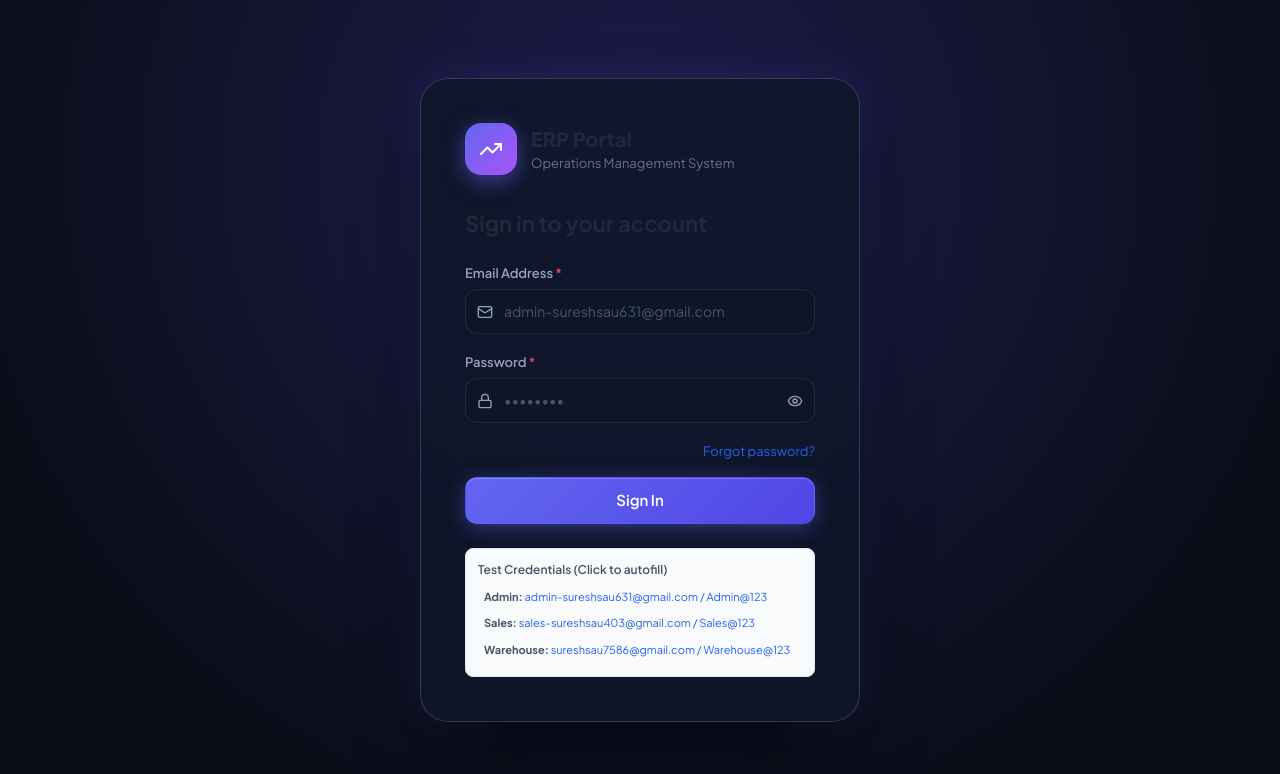
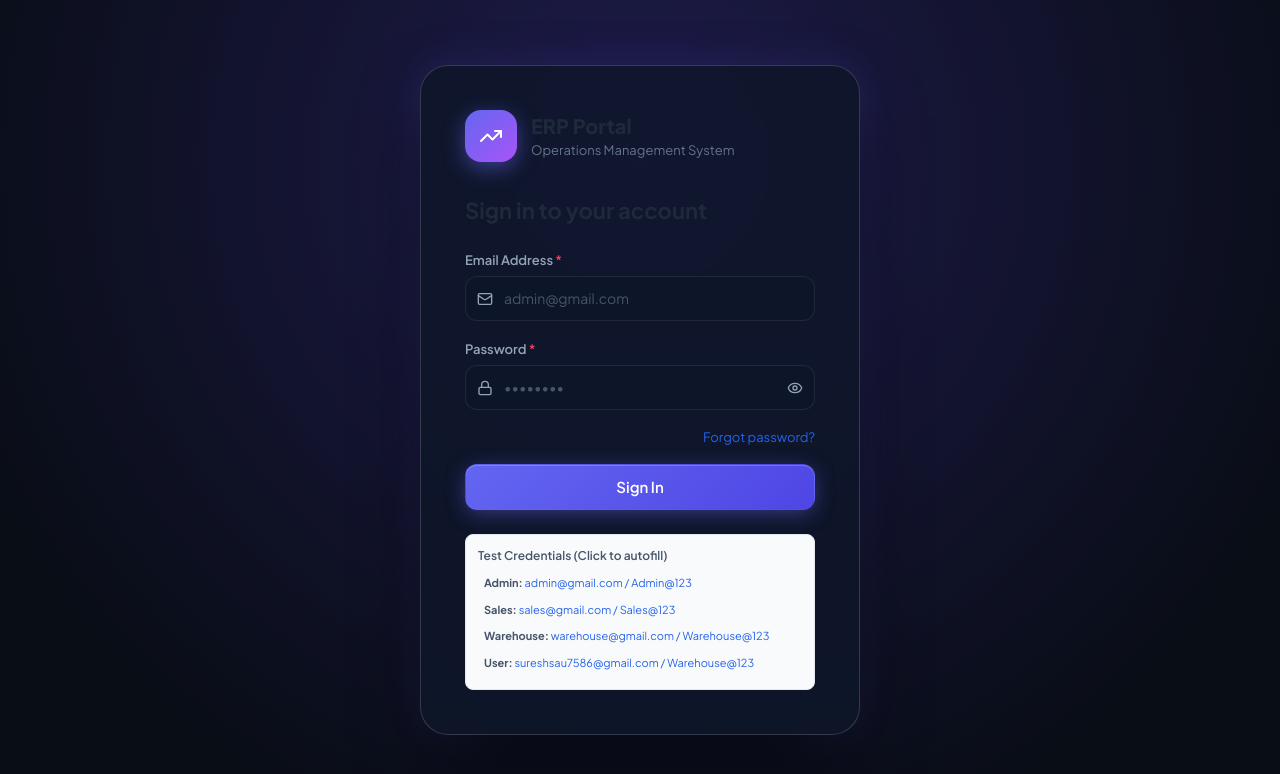
Before and after one commit to sureshsau/fundsroom, a React (Vite) app in the folder frontend/: page /login in a window 1280 px wide. Shown: the top 774 px of the page. Built offline with nearby package versions, Linux system fonts and the light colour scheme; no server answers.

Commit message:
Update pre-seeded accounts to clean professional emails across system and frontend

```diff
--- a/frontend/src/pages/auth/LoginPage.tsx
+++ b/frontend/src/pages/auth/LoginPage.tsx
@@ -43,9 +43,10 @@ export const LoginPage: React.FC = () => {
   };
 
   const testAccounts = [
-    { role: 'Admin', email: 'admin-sureshsau631@gmail.com', pass: 'Admin@123' },
-    { role: 'Sales', email: 'sales-sureshsau403@gmail.com', pass: 'Sales@123' },
-    { role: 'Warehouse', email: 'sureshsau7586@gmail.com', pass: 'Warehouse@123' },
+    { role: 'Admin', email: 'admin@gmail.com', pass: 'Admin@123' },
+    { role: 'Sales', email: 'sales@gmail.com', pass: 'Sales@123' },
+    { role: 'Warehouse', email: 'warehouse@gmail.com', pass: 'Warehouse@123' },
+    { role: 'User', email: 'sureshsau7586@gmail.com', pass: 'Warehouse@123' },
   ];
 
   const handleFillCredentials = (email: string, pass: string) => {
@@ -93,7 +94,7 @@ export const LoginPage: React.FC = () => {
                 type="email"
                 className={`form-input ${errors.email ? 'error' : ''}`}
                 style={{ paddingLeft: 38 }}
-                placeholder="admin-sureshsau631@gmail.com"
+                placeholder="admin@gmail.com"
                 autoComplete="email"
               />
             </div>
```
Also changed, not shown: 2 other files (tests, documents, lock files or other folders).
